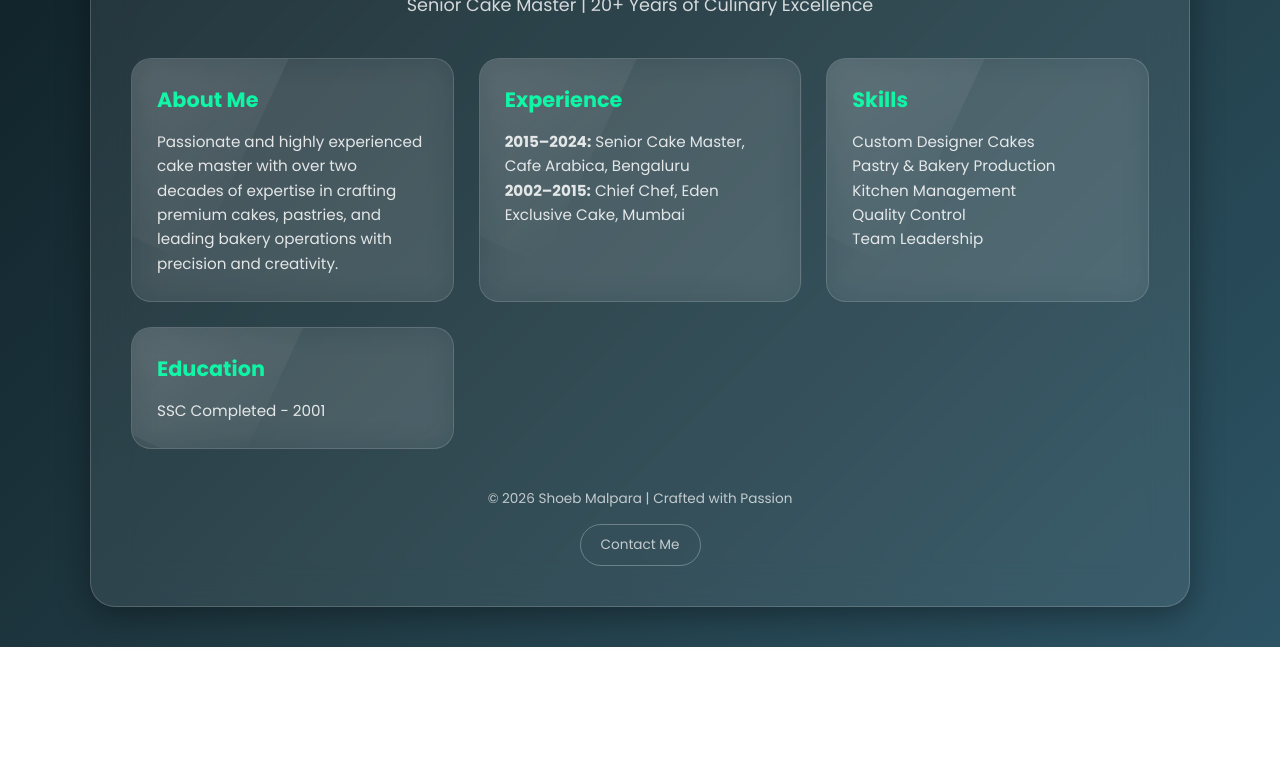
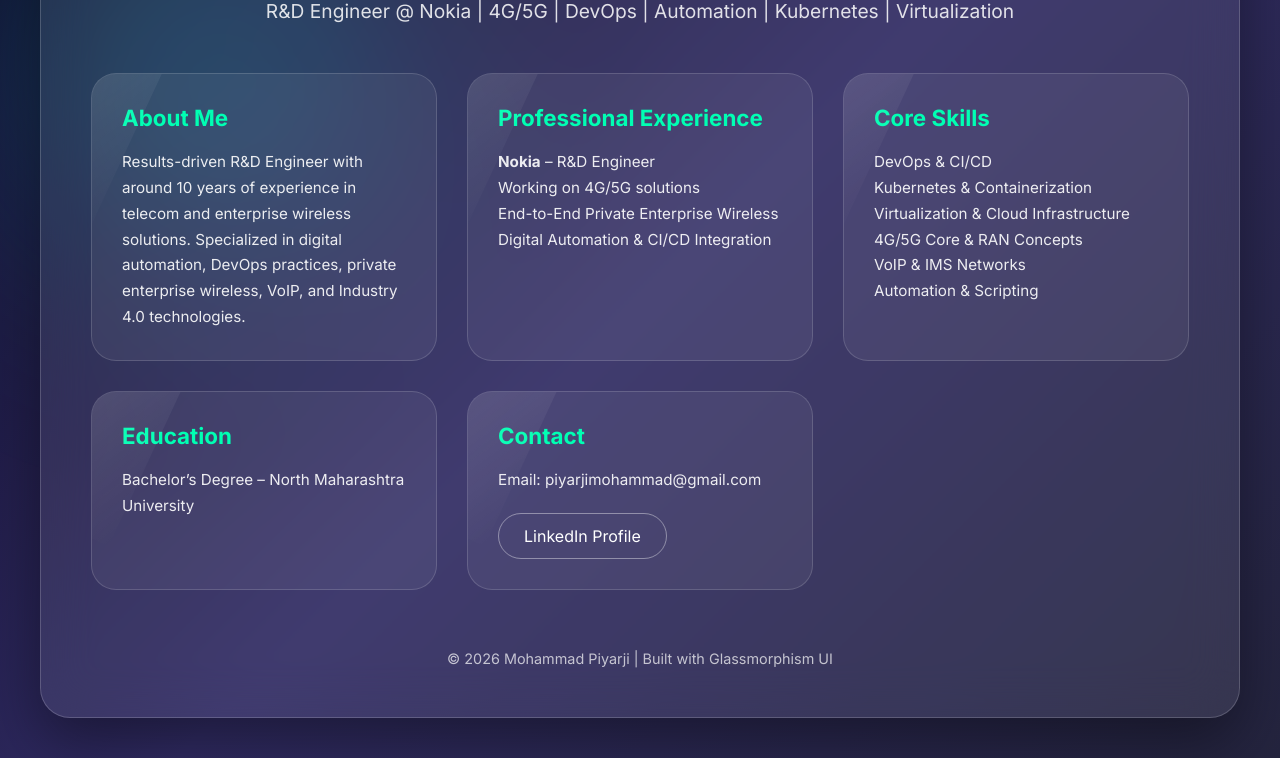
Before and after one commit to Maddy9786/Github_Action_Zero_to_Hero, a plain HTML site: page index.html in a window 1280 px wide. Shown: the part 166-924 px from the top of the page. Before the commit the page ends 813 px from the top, so only its background shows below. Drawn offline with Linux system fonts and the light colour scheme.

Commit message:
modified user detail

```diff
--- a/index.html
+++ b/index.html
@@ -4,191 +4,232 @@
 <head>
     <meta charset="UTF-8">
     <meta name="viewport" content="width=device-width, initial-scale=1.0">
-    <title>Shoeb Malpara | Portfolio</title>
-    <link href="https://fonts.googleapis.com/css2?family=Poppins:wght@300;400;600;700&display=swap" rel="stylesheet">
+    <title>Mohammad Piyarji | Portfolio</title>
+    <link href="https://fonts.googleapis.com/css2?family=Inter:wght@300;400;600;700;800&display=swap" rel="stylesheet">
     <style>
         * {
             margin: 0;
             padding: 0;
             box-sizing: border-box;
-            font-family: 'Poppins', sans-serif;
+            font-family: 'Inter', sans-serif
         }
 
         body {
             min-height: 100vh;
-            background: linear-gradient(135deg, #0f2027, #203a43, #2c5364);
+            background: linear-gradient(135deg, #0f0c29, #302b63, #24243e);
             display: flex;
             justify-content: center;
             align-items: center;
             padding: 40px 20px;
             color: #fff;
+            overflow-x: hidden;
+        }
+
+        .bg-blur {
+            position: fixed;
+            width: 600px;
+            height: 600px;
+            background: radial-gradient(circle, #00f5ff55, transparent 60%);
+            filter: blur(120px);
+            top: -100px;
+            left: -100px;
+            z-index: 0;
+            animation: float 8s ease-in-out infinite alternate;
+        }
+
+        @keyframes float {
+            from {
+                transform: translateY(0px)
+            }
+
+            to {
+                transform: translateY(40px)
+            }
         }
 
         .container {
+            position: relative;
+            z-index: 1;
             width: 100%;
-            max-width: 1100px;
-            backdrop-filter: blur(20px);
+            max-width: 1200px;
+            backdrop-filter: blur(25px);
             background: rgba(255, 255, 255, 0.08);
-            border-radius: 25px;
-            padding: 40px;
-            box-shadow: 0 8px 32px rgba(0, 0, 0, 0.37);
+            border-radius: 30px;
+            padding: 50px;
             border: 1px solid rgba(255, 255, 255, 0.18);
-            transition: transform 0.4s ease, box-shadow 0.4s ease;
+            box-shadow: 0 25px 60px rgba(0, 0, 0, 0.4);
+            transition: 0.4s ease;
         }
 
         .container:hover {
-            transform: translateY(-10px);
-            box-shadow: 0 15px 40px rgba(0, 0, 0, 0.5);
+            transform: translateY(-8px);
         }
 
         header {
             text-align: center;
-            margin-bottom: 40px;
+            margin-bottom: 50px
         }
 
         header h1 {
-            font-size: 2.8rem;
-            font-weight: 700;
-            letter-spacing: 2px;
-            background: linear-gradient(90deg, #00f5a0, #00d9f5);
+            font-size: 3rem;
+            font-weight: 800;
+            background: linear-gradient(90deg, #00f5ff, #00ffb3);
             -webkit-background-clip: text;
             -webkit-text-fill-color: transparent;
         }
 
         header p {
-            margin-top: 10px;
-            font-size: 1.1rem;
-            opacity: 0.8;
+            margin-top: 15px;
+            font-size: 1.2rem;
+            opacity: 0.85;
         }
 
         .grid {
             display: grid;
-            grid-template-columns: repeat(auto-fit, minmax(250px, 1fr));
-            gap: 25px;
+            grid-template-columns: repeat(auto-fit, minmax(260px, 1fr));
+            gap: 30px;
         }
 
         .card {
-            backdrop-filter: blur(15px);
             background: rgba(255, 255, 255, 0.06);
-            border-radius: 20px;
-            padding: 25px;
+            padding: 30px;
+            border-radius: 25px;
             border: 1px solid rgba(255, 255, 255, 0.15);
-            transition: all 0.4s ease;
+            transition: 0.4s ease;
             position: relative;
             overflow: hidden;
         }
 
         .card::before {
-            content: '';
+            content: "";
             position: absolute;
             width: 150%;
             height: 150%;
-            top: -100%;
-            left: -100%;
-            background: linear-gradient(120deg, transparent, rgba(255, 255, 255, 0.15), transparent);
+            top: -120%;
+            left: -120%;
+            background: linear-gradient(120deg, transparent, rgba(255, 255, 255, 0.2), transparent);
             transform: rotate(25deg);
             transition: 0.6s;
         }
 
         .card:hover::before {
-            top: 100%;
-            left: 100%;
+            top: 120%;
+            left: 120%;
         }
 
         .card:hover {
-            transform: translateY(-8px) scale(1.03);
+            transform: translateY(-10px) scale(1.04);
             background: rgba(255, 255, 255, 0.12);
         }
 
         .card h3 {
-            margin-bottom: 15px;
-            font-size: 1.3rem;
-            color: #00f5a0;
+            margin-bottom: 18px;
+            font-size: 1.4rem;
+            color: #00ffb3;
         }
 
         .card p,
         .card li {
             font-size: 0.95rem;
-            line-height: 1.6;
-            opacity: 0.85;
+            line-height: 1.7;
+            opacity: 0.9;
         }
 
         ul {
-            list-style: none;
-        }
-
-        footer {
-            margin-top: 40px;
-            text-align: center;
-            font-size: 0.85rem;
-            opacity: 0.7;
+            list-style: none
         }
 
         .btn {
             display: inline-block;
-            margin-top: 15px;
-            padding: 10px 20px;
-            border-radius: 30px;
+            margin-top: 20px;
+            padding: 12px 25px;
+            border-radius: 40px;
             border: 1px solid rgba(255, 255, 255, 0.4);
             text-decoration: none;
             color: #fff;
-            transition: 0.3s;
+            transition: 0.3s ease;
         }
 
         .btn:hover {
-            background: #00f5a0;
+            background: #00ffb3;
             color: #000;
-            box-shadow: 0 0 15px #00f5a0;
+            box-shadow: 0 0 20px #00ffb3;
+        }
+
+        footer {
+            margin-top: 60px;
+            text-align: center;
+            font-size: 0.9rem;
+            opacity: 0.7;
         }
     </style>
 </head>
 
 <body>
+
+    <div class="bg-blur"></div>
+
     <div class="container">
         <header>
-            <h1>Shoeb Malpara</h1>
-            <p>Senior Cake Master | 20+ Years of Culinary Excellence</p>
+            <h1>Mohammad Piyarji</h1>
+            <p>R&D Engineer @ Nokia | 4G/5G | DevOps | Automation | Kubernetes | Virtualization</p>
         </header>
 
         <section class="grid">
+
             <div class="card">
                 <h3>About Me</h3>
                 <p>
-                    Passionate and highly experienced cake master with over two decades of expertise in crafting premium
-                    cakes, pastries, and leading bakery operations with precision and creativity.
+                    Results-driven R&D Engineer with around 10 years of experience in telecom and enterprise wireless
+                    solutions. Specialized in digital automation, DevOps practices, private enterprise wireless, VoIP,
+                    and Industry 4.0 technologies.
                 </p>
             </div>
 
             <div class="card">
-                <h3>Experience</h3>
+                <h3>Professional Experience</h3>
                 <ul>
-                    <li><strong>2015–2024:</strong> Senior Cake Master, Cafe Arabica, Bengaluru</li>
-                    <li><strong>2002–2015:</strong> Chief Chef, Eden Exclusive Cake, Mumbai</li>
+                    <li><strong>Nokia</strong> – R&D Engineer</li>
+                    <li>Working on 4G/5G solutions</li>
+                    <li>End-to-End Private Enterprise Wireless</li>
+                    <li>Digital Automation & CI/CD Integration</li>
                 </ul>
             </div>
 
             <div class="card">
-                <h3>Skills</h3>
+                <h3>Core Skills</h3>
                 <ul>
-                    <li>Custom Designer Cakes</li>
-                    <li>Pastry & Bakery Production</li>
-                    <li>Kitchen Management</li>
-                    <li>Quality Control</li>
-                    <li>Team Leadership</li>
+                    <li>DevOps & CI/CD</li>
+                    <li>Kubernetes & Containerization</li>
+                    <li>Virtualization & Cloud Infrastructure</li>
+                    <li>4G/5G Core & RAN Concepts</li>
+                    <li>VoIP & IMS Networks</li>
+                    <li>Automation & Scripting</li>
                 </ul>
             </div>
 
             <div class="card">
                 <h3>Education</h3>
-                <p>SSC Completed - 2001</p>
+                <p>
+                    Bachelor’s Degree – North Maharashtra University
+                </p>
             </div>
+
+            <div class="card">
+                <h3>Contact</h3>
+                <p>Email: piyarjimohammad@gmail.com</p>
+                <a href="https://www.linkedin.com/in/mohammad-piyarji-60730ab5" class="btn" target="_blank">LinkedIn
+                    Profile</a>
+            </div>
+
         </section>
 
         <footer>
-            <p>© 2026 Shoeb Malpara | Crafted with Passion</p>
-            <a href="#" class="btn">Contact Me</a>
+            © 2026 Mohammad Piyarji | Built with Glassmorphism UI
         </footer>
+
     </div>
+
 </body>
 
 </html>
```
